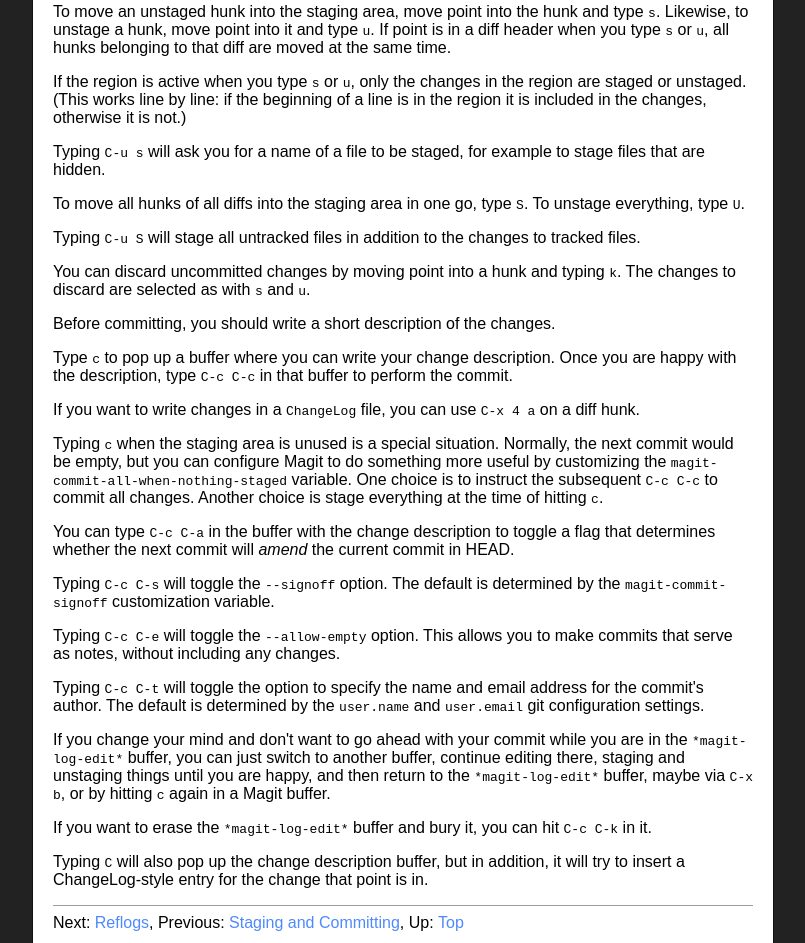
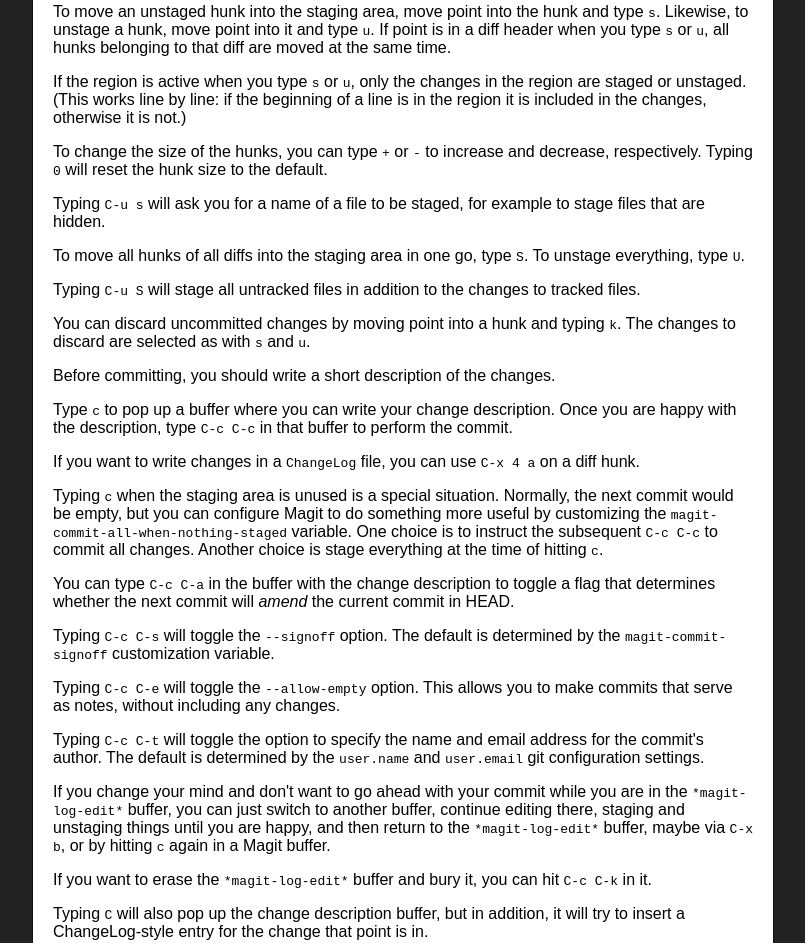
Before and after one commit to magit/magit, a plain HTML site: page magit.html in a window 1280 px wide. Shown: the part 3908-4851 px from the top of the page, without its empty margins (237-1042 px from the left). Drawn offline with Linux system fonts and the light colour scheme.

Commit message:
update to v1.1.1

```diff
--- a/magit.html
+++ b/magit.html
@@ -382,6 +382,10 @@ changes in the region are staged or unstaged.  (This works line by
 line: if the beginning of a line is in the region it is included in
 the changes, otherwise it is not.)
 
+   <p>To change the size of the hunks, you can type <kbd>+</kbd> or <kbd>-</kbd> to
+increase and decrease, respectively.  Typing <kbd>0</kbd> will
+reset the hunk size to the default.
+
    <p>Typing <kbd>C-u s</kbd> will ask you for a name of a file to be staged, for
 example to stage files that are hidden.
 
```
Also changed, not shown: index.html (+1 -1 lines), 1 other file.
